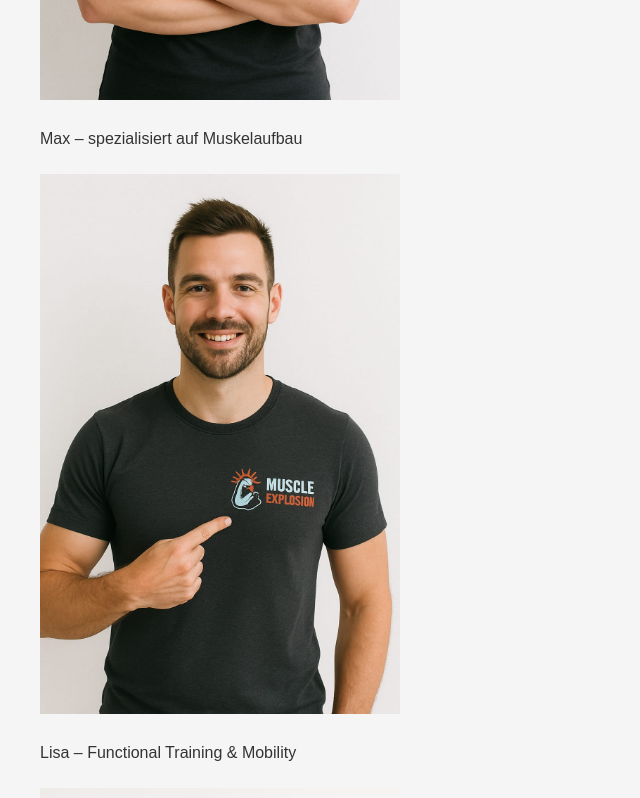
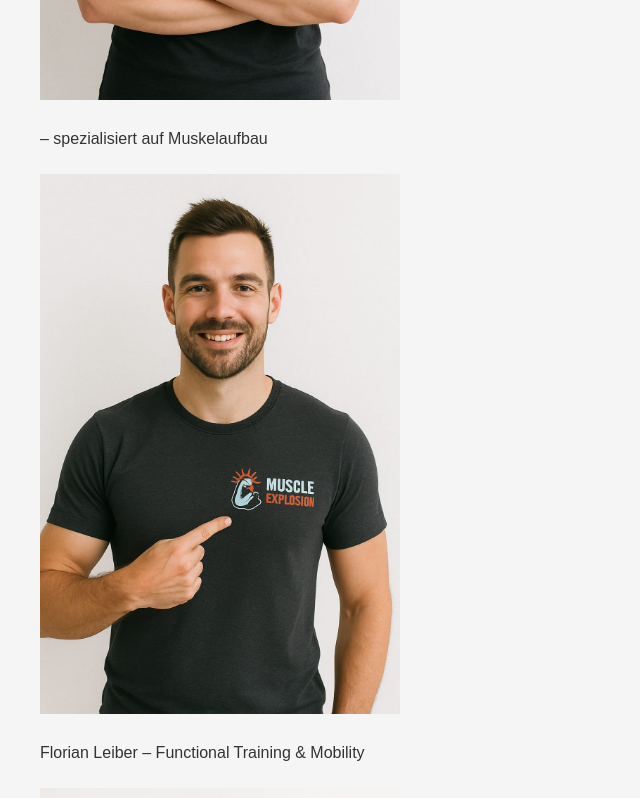
Before and after one commit to ZheUndeadGerman/Luan_Website, a plain HTML site: page team.html in a window 1280 px wide. Shown: the part 620-1418 px from the top of the page, without its empty margins (0-640 px from the left). Drawn offline with Linux system fonts and the light colour scheme.

Commit message:
team.html

```diff
--- a/team.html
+++ b/team.html
@@ -20,9 +20,9 @@
         <h1>Unser Team</h1>
         <div>
             <img class="trainer" src="./trainer1.png" alt="Trainer 1">
-            <p>Max – spezialisiert auf Muskelaufbau</p>
+            <p>– spezialisiert auf Muskelaufbau</p>
             <img class="trainer" src="./trainer2.png" alt="Trainer 2">
-            <p>Lisa – Functional Training & Mobility</p>
+            <p>Florian Leiber – Functional Training & Mobility</p>
             <img class="trainer" src="./trainer3.png" alt="Trainer 3">
             <p>Julia – Ernährung & Gewichtsmanagement</p>
             <img class="trainer" src="./trainer4.png" alt="Trainer 4">
```
